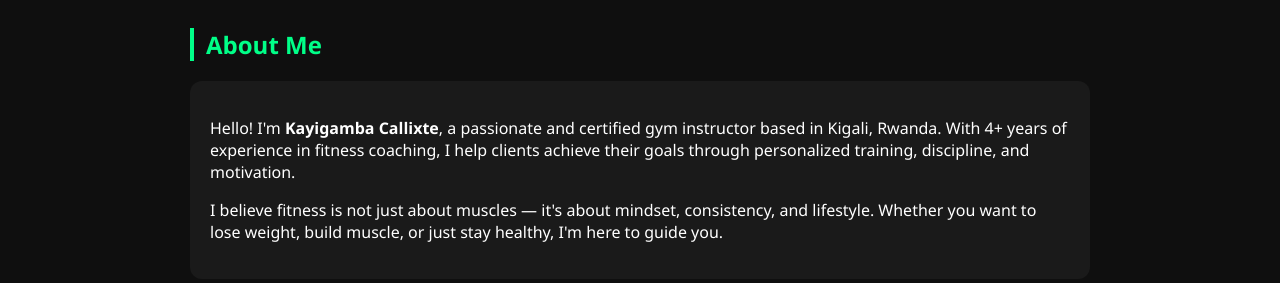
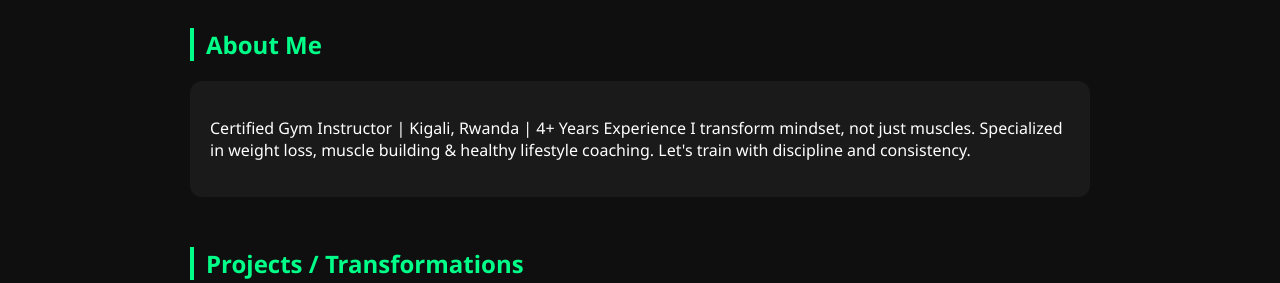
Before and after one commit to KayigambaCallixte/Devopps, a plain HTML site: page index.html in a window 1280 px wide. Shown: the part 531-814 px from the top of the page. Drawn offline with Linux system fonts and the light colour scheme.

Commit message:
updated on about me

```diff
--- a/index.html
+++ b/index.html
@@ -31,8 +31,8 @@
 <section id="about">
   <h2>About Me</h2>
   <div class="card">
-    <p>Hello! I'm <b>Kayigamba Callixte</b>, a passionate and certified gym instructor based in Kigali, Rwanda. With 4+ years of experience in fitness coaching, I help clients achieve their goals through personalized training, discipline, and motivation.</p>
-    <p>I believe fitness is not just about muscles — it's about mindset, consistency, and lifestyle. Whether you want to lose weight, build muscle, or just stay healthy, I'm here to guide you.</p>
+    <p>Certified Gym Instructor | Kigali, Rwanda | 4+ Years Experience
+I transform mindset, not just muscles. Specialized in weight loss, muscle building & healthy lifestyle coaching. Let's train with discipline and consistency.</p>
   </div>
 </section>
 
```
